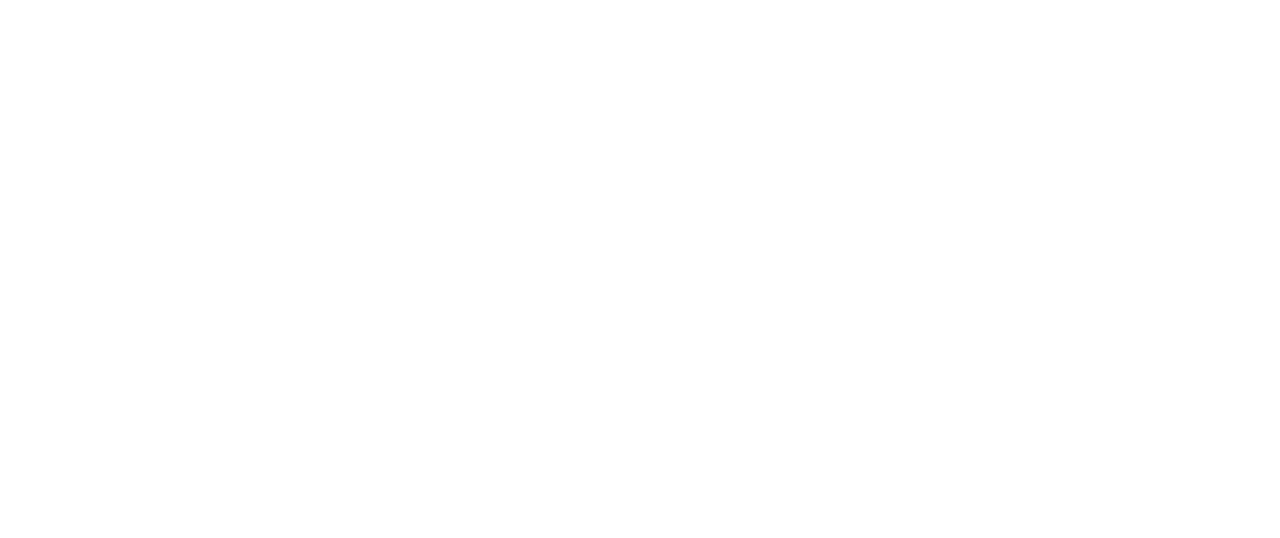
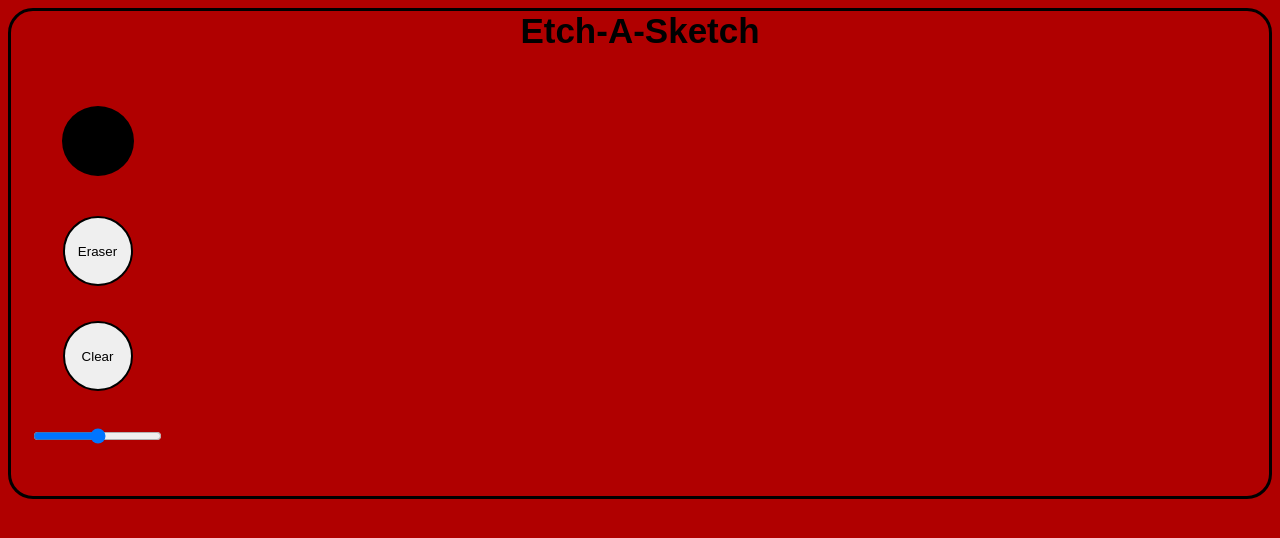
Before and after one commit to Bolshialex/Etch-a-Sketch, a plain HTML site: page index.html in a window 1280 px wide. Drawn offline with Linux system fonts and the light colour scheme; a web font is replaced by a local one.

Commit message:
Add basic buttons and css styling

```diff
--- a/index.html
+++ b/index.html
@@ -5,9 +5,29 @@
     <meta name="viewport" content="width=device-width, initial-scale=1.0">
     <title>Document</title>
     <link rel="stylesheet" href="./style.css">
+    <link rel="preconnect" href="https://fonts.googleapis.com">
+    <link rel="preconnect" href="https://fonts.gstatic.com" crossorigin>
+    <link href="https://fonts.googleapis.com/css2?family=Cabin&family=Cabin+Sketch:wght@400;700&display=swap" rel="stylesheet">
 </head>
 <body>
+    <div class="frame-container">
+        <div class="title-container">
+            <p>Etch-A-Sketch</p>
+        </div>
+        <div class="display-container">
+            <div class="options-container">
+                <input id="colorpicker" type="color">
+                <button id="eraser-opt"><p>Eraser</p></button>
+                <button id="clear-opt"><p>Clear</p></button>
+                <input type="range" min="1" max="64">
 
+            </div>
+            <div class="display-grid-container">
+
+            </div>
+        </div>
+
+    </div>
 
 
 
--- a/style.css
+++ b/style.css
@@ -0,0 +1,54 @@
+body{
+    background-color: rgb(176, 0, 0);
+    height: 100%;
+
+}
+p{
+    margin: 0;
+}
+button{
+    border-radius: 50%;
+    border: solid 2px ;
+    height: 70px;
+    width: 70px;
+    text-align: center;
+}
+.display-container{
+    display: flex;
+
+}
+.frame-container{
+    display: flex;
+    flex-direction: column;
+    border: solid black 3px;
+    border-radius: 25px;
+}
+.options-container{
+    display: flex;
+    flex-direction: column;
+    gap: 35px;
+    align-items: center;
+    padding: 50px 20px;
+}
+.title-container{
+    text-align: center;
+    font-size: 35px;
+    font-weight: 700;
+    font-family: "Cabin Sketch",Arial, Helvetica, sans-serif;
+
+}
+#colorpicker{
+    -webkit-appearance: none;
+    -moz-appearance: none;
+    appearance: none;
+    background-color: transparent;
+    width: 80px;
+    height: 80px;
+    border: none;
+    cursor: pointer;
+}
+
+#colorpicker::-webkit-color-swatch{
+    border-radius: 50%;
+    border: solid black 2px;
+}
```
